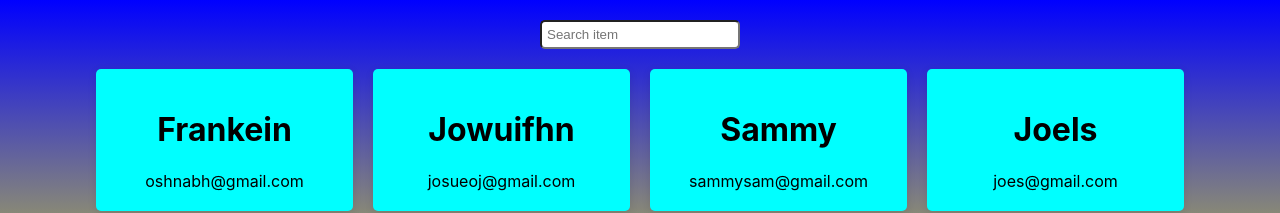
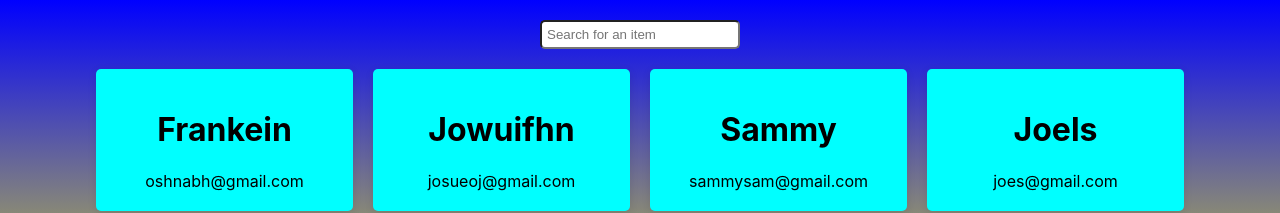
Before and after one commit to Iphycodes/clothing, a React (Create React App) app: page / in a window 1280 px wide. Shown: the top 213 px of the page. Built offline with nearby package versions, Linux system fonts and the light colour scheme.

Commit message:
changed the placeholder

```diff
--- a/src/App.js
+++ b/src/App.js
@@ -86,7 +86,7 @@ class App extends Component{
     return  (
       <div className="App">
         <Search
-        placeholder="Search item"
+        placeholder="Search for an item"
         handleChange={e => this.setState({searchField: e.target.value})}
         />
         <Cardlist monsters={filteredMonsters}/>
```
